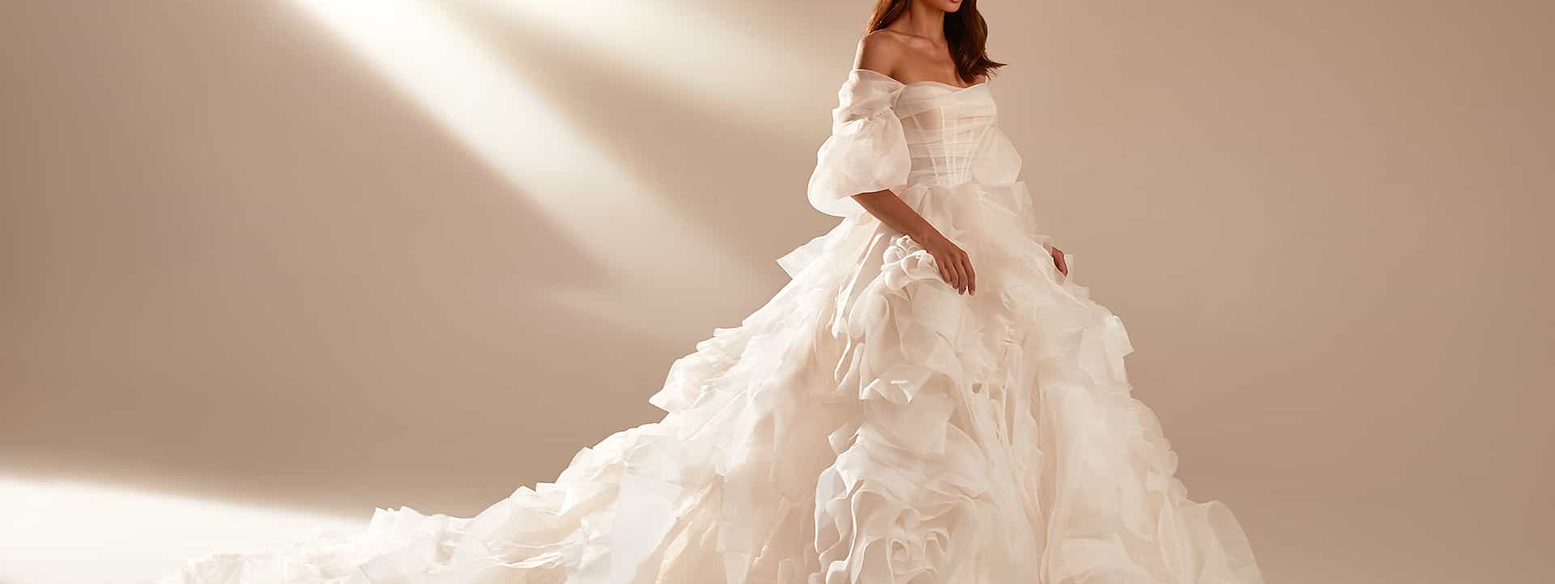
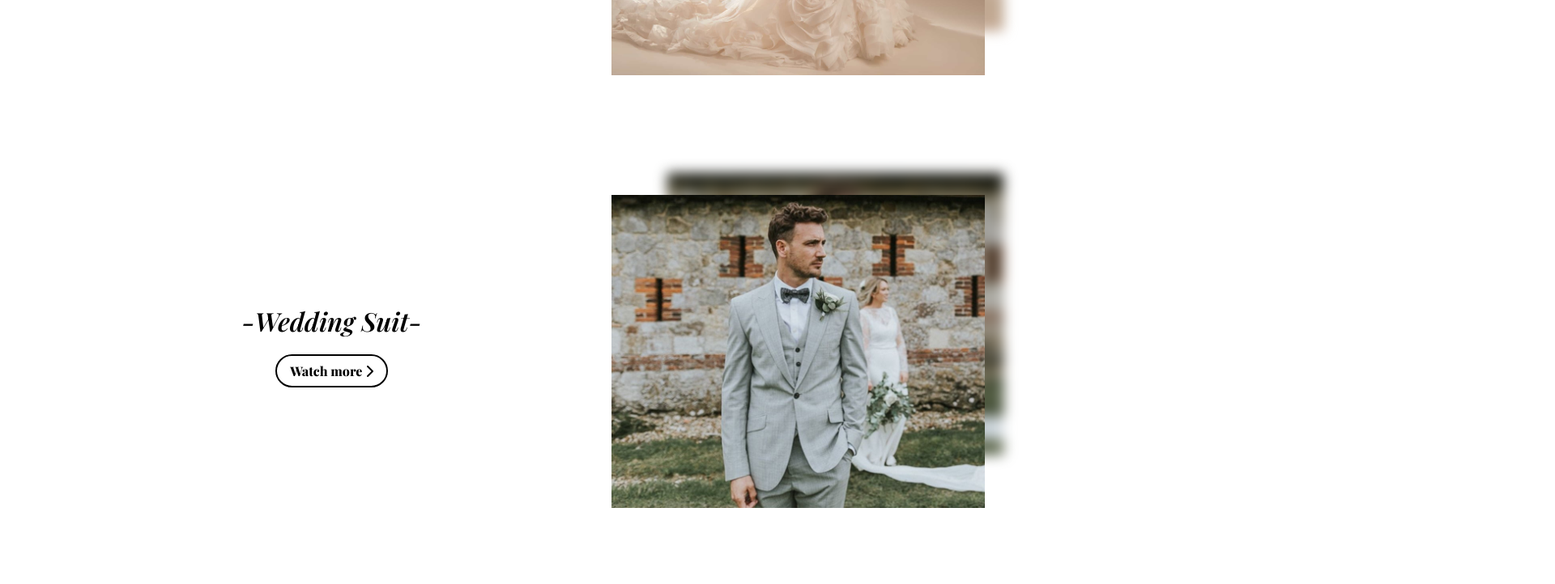
Before and after one commit to GhazaalSarmadi/website, a plain HTML site: page shop.html in a window 1280 px wide. Shown: the part 422-1144 px from the top of the page at 81% size, 1920 px wide, since content can reach past the window. Drawn offline with Linux system fonts and the light colour scheme.

Commit message:
fix bug & add new img

```diff
--- a/scsss/shop/blocks/_ctgy.scss
+++ b/scsss/shop/blocks/_ctgy.scss
@@ -3,11 +3,12 @@
     width: $full-width;
 }
 
-.first-ctgy {
+.ctgy {
     text-align: center;
     @include flexBox(space-between, center, column);
     width: 90%;
     margin: auto;
+    margin-bottom: 9em;
     // background-color: red;
 
     &__img {
@@ -20,19 +21,18 @@
     }
 
     &__back {
-        background-image: url(../images/shop/dress.jpg);
-        background-position: center;
-        background-size: cover;
-        filter: blur(5px);
+        filter: blur(8px);
         z-index: -1;
         top: -20px;
         right: -5px;
         position: absolute;
-        width: 80%;
-        height: 90%;
-        // background-color: #ffe4ce;
-        // border: 3px solid;
+        width: 90%;
+
+        >img {
+            width: 100%;
+        }
     }
+
 
     &__note {
         h1 {
@@ -46,7 +46,8 @@
             margin: 20px;
             border-radius: 100px;
         }
-        a:hover{
+
+        a:hover {
             background-color: black;
             color: white;
         }
@@ -58,7 +59,7 @@
 
 //desktop
 @include respond(desktop) {
-    .first-ctgy {
+    .ctgy {
         @include flexBox(space-between, center, row-reverse);
 
         &__img {
@@ -71,8 +72,8 @@
         }
 
         &__back {
-            top: -8%;
-            right: -8%;
+            top: -7%;
+            right: -5%;
         }
 
         &__note {
```
Also changed, not shown: css/shop.css, images/shop/suit.jpg (added), 1 other file.
